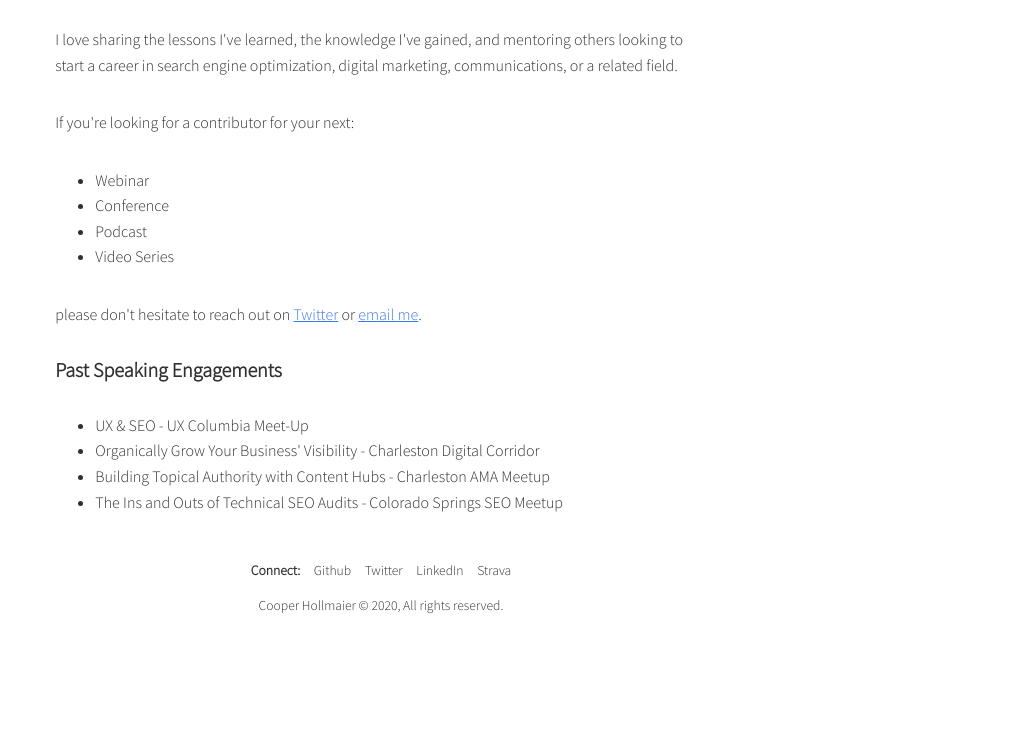
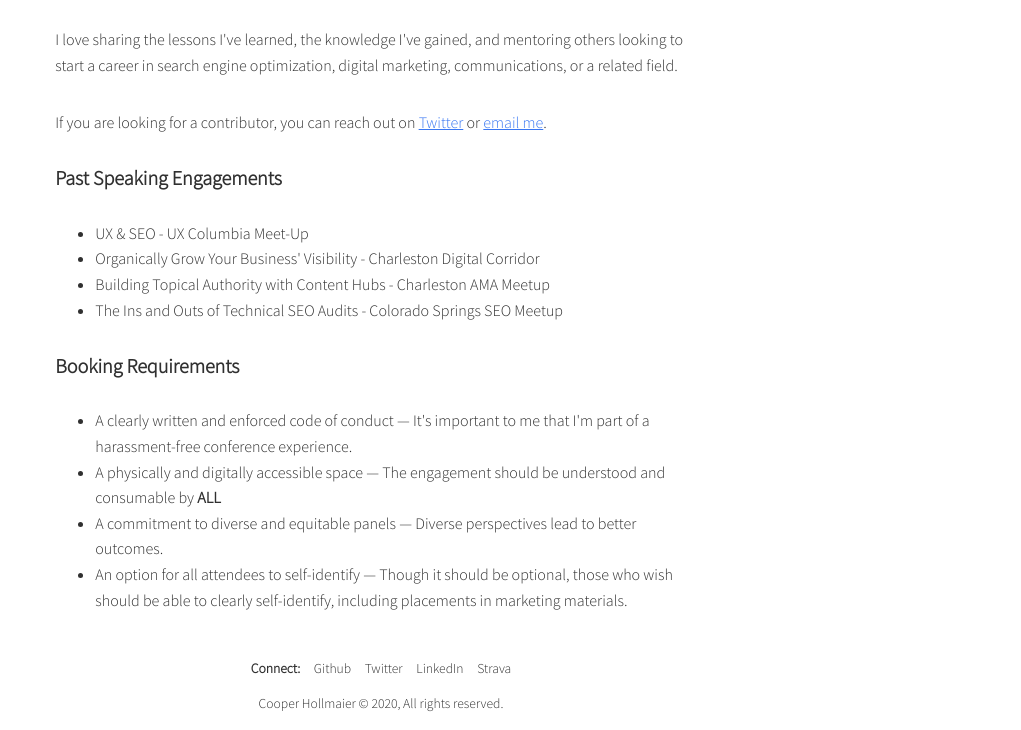
Before and after one commit to chollma/chollma.github.io, a plain HTML site: page speaking.html in a window 1280 px wide. Shown: the part 73-803 px from the top of the page, without its empty margins (259-1280 px from the left). Drawn offline with Linux system fonts and the light colour scheme.

Commit message:
Updating speaking page t/c

```diff
--- a/speaking.html
+++ b/speaking.html
@@ -43,15 +43,8 @@
     <main class="page">
         <h1>Speaking</h1>
         <p>I love sharing the lessons I've learned, the knowledge I've gained, and mentoring others looking to start a career in search engine optimization, digital marketing, communications, or a related field.</p>
-        <p> If you're looking for a contributor for your next:
-        </p>
-        <ul>
-            <li>Webinar</li>
-            <li>Conference</li>
-            <li>Podcast</li>
-            <li>Video Series</li>
-        </ul>
-        <p>please don't hesitate to reach out on <a href="https://twitter.com/cooperhollmaier">Twitter</a> or <a href="mailto:cooperjhollmaier@gmail.com">email me</a>.</p>
+        <p>If you are looking for a contributor, you can reach out on <a href="https://twitter.com/cooperhollmaier">Twitter</a> or <a href="mailto:cooperjhollmaier@gmail.com">email me</a>.</p>
+
         <h2>Past Speaking Engagements</h2>
         <ul>
             <li>
@@ -65,6 +58,15 @@
             </li>
             <li>The Ins and Outs of Technical SEO Audits - Colorado Springs SEO Meetup</li>
         </ul>
+        <h2>Booking Requirements</h2>
+        <ul>
+            <li>A clearly written and enforced code of conduct &#8212; It's important to me that I'm part of a harassment-free conference experience. </li>
+            <li>A physically and digitally accessible space &#8212; The engagement should be understood and consumable by <strong>ALL</strong></li>
+            <li>A commitment to diverse and equitable panels &#8212; Diverse perspectives lead to better outcomes. </li>
+            <li>An option for all attendees to self-identify &#8212; Though it should be optional, those who wish should be able to clearly self-identify, including placements in marketing materials.</li>
+        </ul>
+
+
             </main>
     <!--Footer-->
     <footer class="footer">
```
